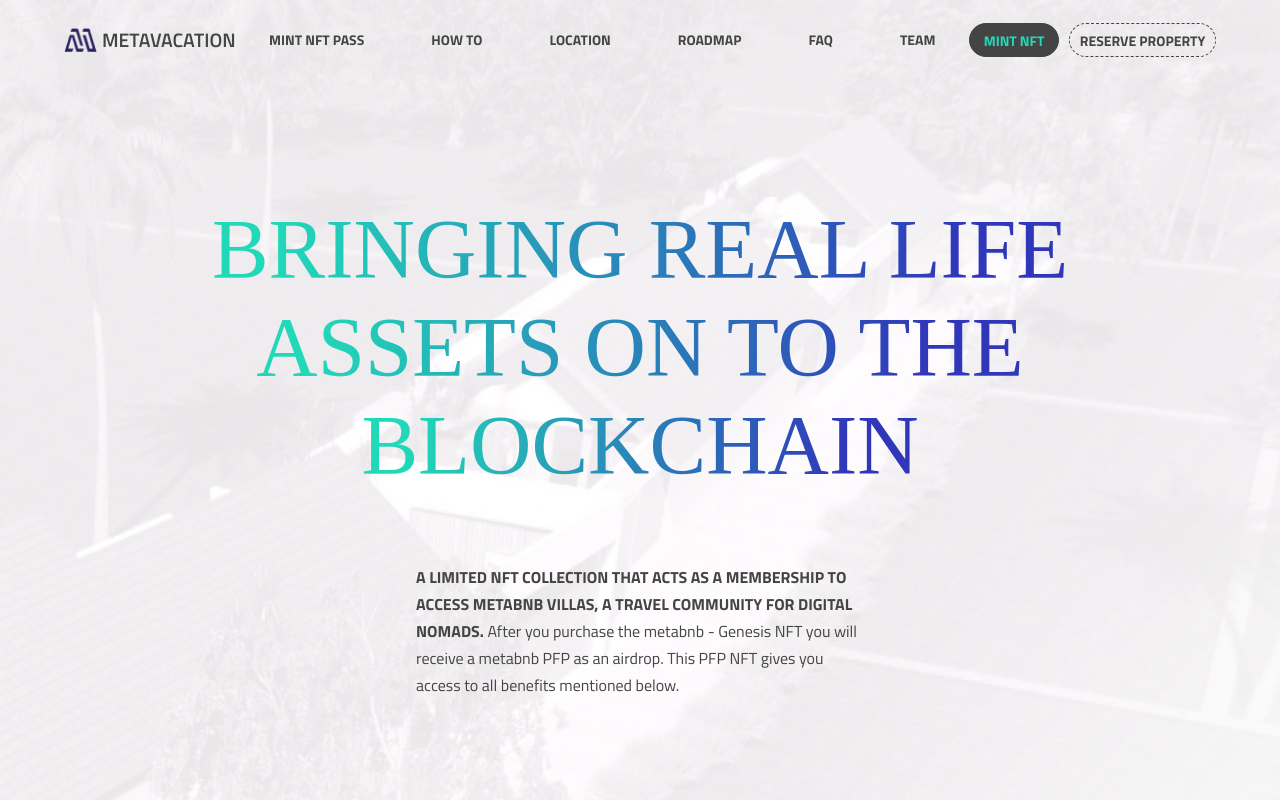
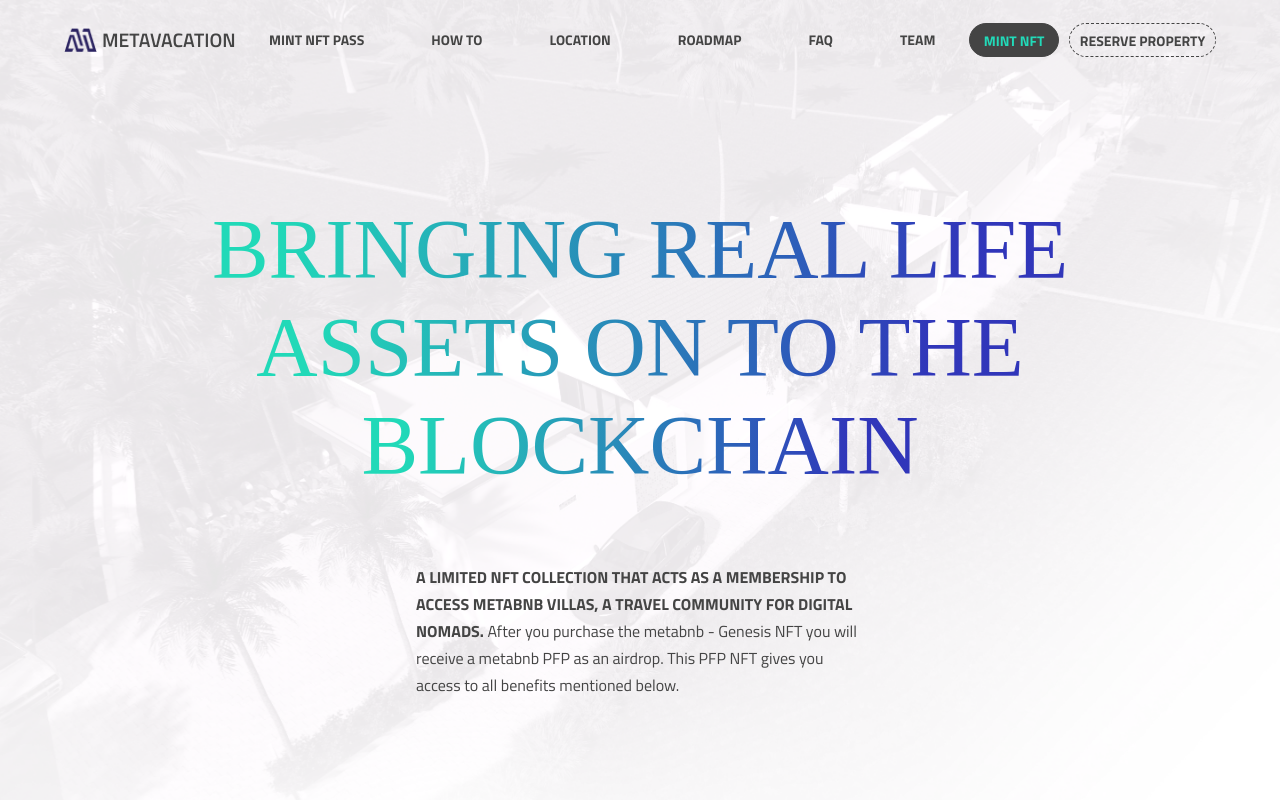
Before and after one commit to RealToma/MetaBNB, a React (Create React App) app: page / in a window 1280 px wide. Shown: the top 800 px of the page. Built offline with nearby package versions, Linux system fonts and the light colour scheme; a web font is replaced by a local one.

Commit message:
updated changes

```diff
--- a/src/layouts/content/content.js
+++ b/src/layouts/content/content.js
@@ -51,20 +51,37 @@
   const handleClose = () => setOpen(false);
 
   const [scrollPosition, setScrollPosition] = useState(0);
+  const [scrollFlag, setScrollFlag] = useState(false);
+  const [sideScrollFlag, setSideScrollFlag] = useState(false);
   const handleScroll = () => {
     const position = window.pageYOffset;
+    setScrollFlag(true);
     setScrollPosition(position);
   };
 
+
   useEffect(() => {
+    if (scrollFlag === false) {
+      setInterval(() => {
+        setSideScrollFlag(true);
+      }, 5000);
+    }
+    else {
+      setSideScrollFlag(false);
+    }
     window.addEventListener('scroll', handleScroll, { passive: true });
     return () => {
       window.removeEventListener('scroll', handleScroll);
     };
+
   }, []);
 
   return (
     <StyledComponent>
+      {/* {
+        sideScrollFlag?<SideScrollBar01>123132</SideScrollBar01>:<></>
+      } */}
+
       <Back01Component>
         {scrollPosition >= 50 ?
           <HeaderBarScroll>
@@ -220,7 +237,7 @@
         </NFTCollectionPart01>
       </Back01Component>
       <Back02Component ref={locationRef}>
-        <Box display={"flex"} flex="1"  alignItems={'center'} flexDirection={'column'}>
+        <Box display={"flex"} flex="1" alignItems={'center'} flexDirection={'column'}>
           <HeadText03>
             Location
           </HeadText03>
@@ -568,6 +585,7 @@
 
 const StyledComponent = styled(Box)`
   display: flex;
+  position: relative;
   width: 100%;
   flex-direction: column;
   color: white;
@@ -580,9 +598,9 @@
   flex-direction: column;
   background-color: white;
   background-image: url(${IMG_BACK_HOUSE});
-  background-size: cover;
+  background-size: 100% auto;
   background-repeat: no-repeat;
-  background-position: center;
+  background-position:0px 0px;
 `;
 const Back02Component = styled(Box)`
   display: flex;
@@ -1805,5 +1823,12 @@
 text-transform: uppercase;
 color: #444444 !important;
 `
+const SideScrollBar01 = styled(Box)`
+  display: flex;
+  position: fixed;
+  right: 200px;
+  top:50%;
+  color: black;
+`
 
 export default Content;
```
Also changed, not shown: src/assets/back_house.png, src/assets/back_house_.png (added).
